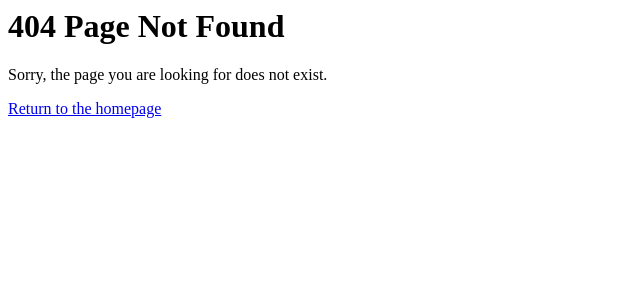
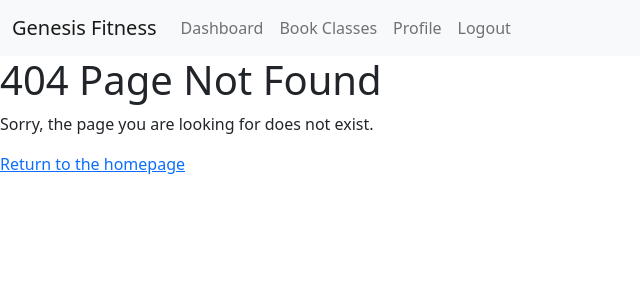
Before and after one commit to reaganodhiambo/GenesisFitness, a Django app: page /trainers/ in a window 1280 px wide. Shown: the top 300 px of the page, without its empty margins (0-640 px from the left). Run offline with Django 5.2, Linux system fonts and the light colour scheme; the visitor is signed in with stand-in values (Sample User, id 1).

Commit message:
add base template inheritance and navbar to HTML templates

```diff
--- a/templates/404.html
+++ b/templates/404.html
@@ -1,3 +1,8 @@
+{% extends "base.html" %}
+{% block title %}404 Page Not Found{% endblock %}
+{% block content %}
+
 <h1>404 Page Not Found</h1>
 <p>Sorry, the page you are looking for does not exist.</p>
 <p><a href="javascript:history.back()">Return to the homepage</a></p>
+{% endblock %}
--- a/templates/base.html
+++ b/templates/base.html
@@ -14,6 +14,9 @@
 </head>
 
 <body class="h-auto d-flex flex-column min-vh-100">
+    <!-- navbar -->
+    {% include 'navbar.html' %}
+    <!-- end navbar -->
     {% for message in messages %}
     <div class=" alert alert-dismissible fade show {% if message.tags %}alert-{{ message.tags }}{% endif %}"
         role="alert">
--- a/templates/editProfile.html
+++ b/templates/editProfile.html
@@ -1,3 +1,6 @@
+{% extends "base.html" %}
+{% block title %}Edit Profile{% endblock %}
+{% block content %}
 <h1>Edit Profile</h1>
 <form method="post">
   {% if messages %}
@@ -17,3 +20,4 @@
       <a href="{% url 'members' %}" class="btn btn-secondary">Back to dashboard</a>
     {% endif %}
 </form>
+{% endblock %}
--- a/templates/members.html
+++ b/templates/members.html
@@ -1,6 +1,11 @@
+{% extends "base.html" %}
+{% block title %}Members Home{% endblock %}
+
+{% block content %}
 <h1>Genesis Fitness</h1>
 <h2>Members Home page</h2>
 <h2>Welcome, {{ user.last_name }}</h2>
 <a href="{% url 'viewProfile' profile.id_number %}">View Profile</a>
 <a href="{% url 'editProfile' profile.id_number %}">Edit Profile</a>
 <a href="{% url 'logout' %}">Logout</a>
+{% endblock %}
--- /dev/null
+++ b/templates/navbar.html
@@ -0,0 +1,45 @@
+
+<nav class="navbar navbar-expand-lg navbar-light bg-light">
+    <div class="container-fluid">
+        <a class="navbar-brand" href="{% url 'home' %}">Genesis Fitness</a>
+        <button class="navbar-toggler" type="button" data-bs-toggle="collapse" data-bs-target="#navbarNav"
+            aria-controls="navbarNav" aria-expanded="false" aria-label="Toggle navigation">
+            <span class="navbar-toggler-icon"></span>
+        </button>
+        <div class="collapse navbar-collapse" id="navbarNav">
+            <ul class="navbar-nav me-auto mb-2 mb-lg-0">
+
+                {% if user.is_authenticated %}
+                {% if user.user_type == "trainer" %}
+                <li class="nav-item">
+                    <a class="nav-link" href="{% url 'trainers' %}">Dashboard</a>
+                </li>
+                <li class="nav-item">
+                    <a class="nav-link" href="{% url 'viewClasses' %}">My Classes</a>
+                </li>
+                {% elif user.user_type == "member" %}
+                <li class="nav-item">
+                    <a class="nav-link" href="{% url 'members' %}">Dashboard</a>
+                </li>
+                <li class="nav-item">
+                    <a class="nav-link" href="#">Book Classes</a>
+                </li>
+                {% endif %}
+                <li class="nav-item">
+                    <a class="nav-link" href="{% url 'viewProfile' profile.id_number %}">Profile</a>
+                </li>
+                <li class="nav-item">
+                    <a class="nav-link" href="{% url 'logout' %}">Logout</a>
+                </li>
+                {% else %}
+                <li class="nav-item">
+                    <a class="nav-link" href="{% url 'login' %}">Login</a>
+                </li>
+                <li class="nav-item">
+                    <a class="nav-link" href="{% url 'register' %}">Register</a>
+                </li>
+                {% endif %}
+            </ul>
+        </div>
+    </div>
+</nav>
--- a/templates/register.html
+++ b/templates/register.html
@@ -1,4 +1,4 @@
-{% include "base.html" %}
+{% extends "base.html" %}
 
 {% block content %}
 <div class="row">
--- a/templates/trainer_members.html
+++ b/templates/trainer_members.html
@@ -1,3 +1,6 @@
+{% extends "base.html" %}
+{% block title %}Trainer Members{% endblock %}
+{% block content %}
 <h2>Hello, {{trainer.first_name}}!</h2>
 <h3>My Clients</h3>
 <style>
@@ -51,3 +54,4 @@
         {% endfor %}
     </tbody>
 </table>
+{% endblock %}
--- a/templates/viewProfile.html
+++ b/templates/viewProfile.html
@@ -1,3 +1,7 @@
+{% extends "base.html" %}
+{% block title %}Profile{% endblock %}
+
+{% block content %}
 <h1>Profile of {{ profile.first_name }} {{ profile.last_name }}</h1>
 <p>ID Number: {{ profile.id_number }}</p>
 <p>Email: {{ profile.email }}</p>
@@ -9,3 +13,4 @@
 {% else %}
 <a href="{% url 'trainers' %}">Back to Dashboard</a>
 {% endif %}
+{% endblock %}
```
Also changed, not shown: templates/Trainers/trainers.html (+7 -0 lines), templates/home.html (+5 -2 lines).
